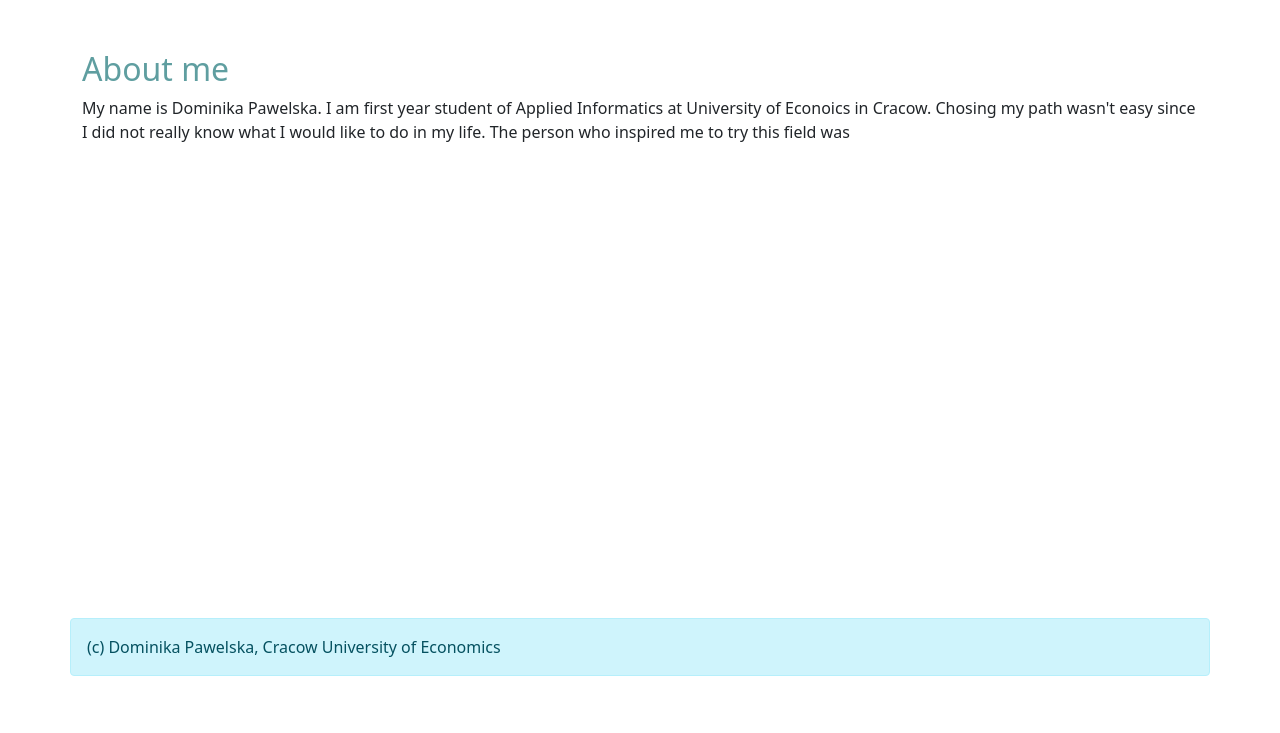
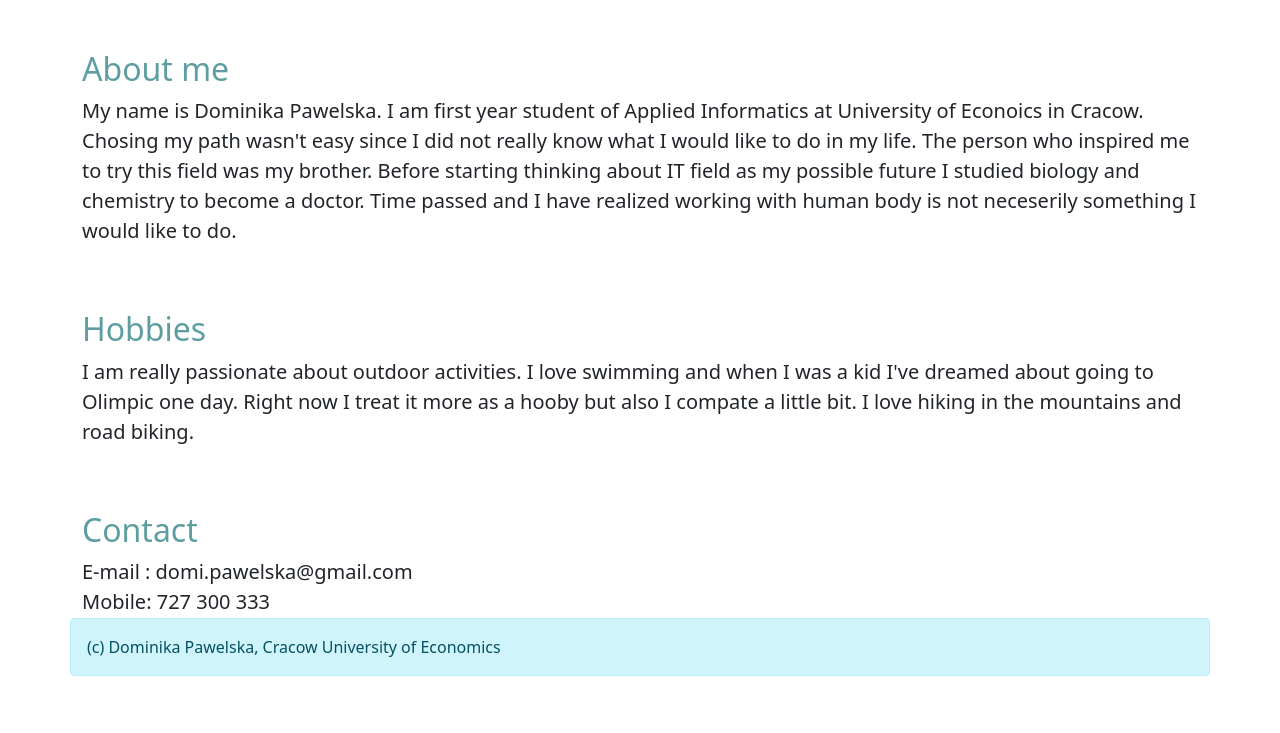
Before and after one commit to DominikaPawelska/CeneoScraperAl, a Flask app: page /author in a window 1280 px wide. Shown: the part 108-841 px from the top of the page. Before the commit the page ends 784 px from the top, so only its background shows below. Run offline with Flask 2, Linux system fonts and the light colour scheme; some libraries are stand-ins or nearby versions.

Commit message:
2021-06-16 DP

```diff
--- a/app/templates/author.html.jinja
+++ b/app/templates/author.html.jinja
@@ -2,7 +2,19 @@
 
 {% block middle %}
     <h2 style="color: #5F9EA0;"> About me </h2>
-    <p> My name is Dominika Pawelska. I am first year student of Applied Informatics at University of Econoics in Cracow. Chosing my path wasn't easy since I did not really know what I would like to do in my life.
-    The person who inspired me to try this field was  </p>
+    <p style="font-size:20px"> My name is Dominika Pawelska. I am first year student of Applied Informatics at University of Econoics in Cracow. Chosing my path wasn't easy since I did not really know what I would like to do in my life.
+    The person who inspired me to try this field was my brother. Before starting thinking about IT field as my possible future I studied biology and chemistry to become a doctor. Time passed and I have realized working with human body
+    is not neceserily something I would like to do.   </p>
+    <br>
+    <br>
+    <h2 style="color: #5F9EA0;" > Hobbies </h2>
+    <p style="font-size:20px">
+    I am really passionate about outdoor activities. I love swimming and when I was a kid I've dreamed about going to Olimpic one day. Right now I treat it more as a hooby but
+    also I compate a little bit. I love hiking in the mountains and road biking. </p>
+
+<br>
+<br>
+<h2 style="color: #5F9EA0;" > Contact </h2>
+<p style="font-size:20px"> E-mail : domi.pawelska@gmail.com <br> Mobile: 727 300 333</p>
 
 {% endblock middle %}
--- a/app/templates/layout.html.jinja
+++ b/app/templates/layout.html.jinja
@@ -25,10 +25,7 @@
     </nav>
     <div class="container" style="padding-top: 50px; padding-bottom: 100px;">
         <div class="row">
-            {# <div class="col-md-2 col-sm-12">
-                {% block left %}
-                {% endblock %}
-            </div> #}
+
             <div class="col-md-12 col-sm-12">
                 {% block middle %}
                     <h2> This is layout file. </h2>
--- a/app/templates/main.html.jinja
+++ b/app/templates/main.html.jinja
@@ -2,5 +2,9 @@
 
 {% block middle %}
     <h2  style="color: #5F9EA0;"> Welcome to the main page </h2>
-    <p> ...</p>
+    <br><br><br>
+
+    <p style="font-size:20px">  we've created our page to make it easier to search for opinions of certain product you would like to purchase. You might use out extract page to enter Id of theproduct you are
+    intrested with. By entering the Products section you will see the list of the products already searched.
+    </p>
 {% endblock middle %}
--- a/app/templates/product.html.jinja
+++ b/app/templates/product.html.jinja
@@ -1,7 +1,7 @@
 {% extends "layout.html.jinja" %}
 
 {% block middle %}
-   {#<p> {{productId}} </p>#}
+
    {%for table in tables%}
         {{table|safe}}
     {%endfor%}
```
